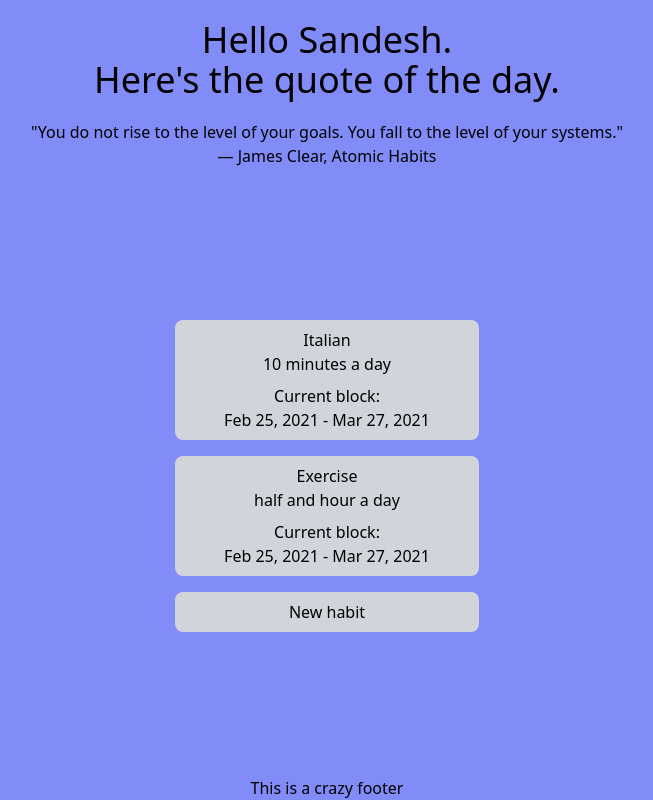
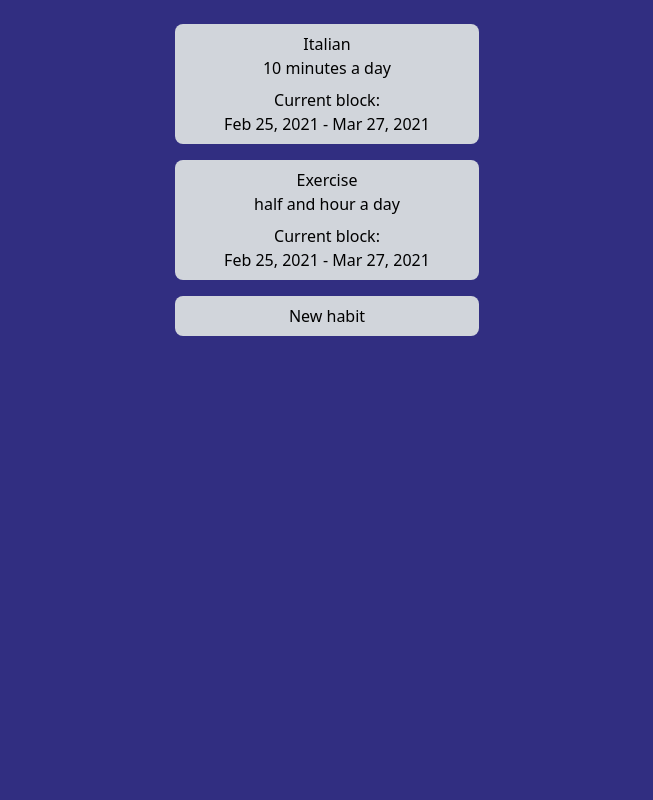
Before and after one commit to Schapagain/habit-tracker, a React (Create React App) app in the folder client/: page /home in a window 1280 px wide. Shown: the whole page, without its empty margins (313-966 px from the left). Built offline with nearby package versions, Linux system fonts and the light colour scheme.

Commit message:
add paths to about and features

```diff
--- a/client/src/components/AppHome.js
+++ b/client/src/components/AppHome.js
@@ -6,26 +6,25 @@ import {Route, Switch} from 'react-router-dom';
 import { GlobalContext } from '../context/GlobalState';
 import Landing from './Landing';
 import HabitHome from './HabitHome';
+import About from './About';
+import Features from './Features';
 
 const AppHome = (props) => {
-  const mainClass = "flex justify-between flex-col min-h-screen w-full bg-indigo-400"
+  const mainClass = "flex justify-between flex-col min-h-screen w-full"
   const { user } = useContext(GlobalContext);
   return (
     <div className={mainClass}>
-      <div>
-        <h1 className="text-4xl p-3 m-2">Hello {user.name || 'visitor'}.<br/> Here's the quote of the day.</h1>
-        <Quote />
-      </div>
       <Switch>
         <Route path="/" exact component={Landing} />
         <Route path="/habit" exact component={HabitHome} />
+        <Route path="/about" exact component={About} />
+        <Route path="/features" exact component={Features} />
         <Route path="/home" exact render={() => {
           return(
                 <HabitList />
           );
         }} />
       </Switch>
-      <h6>This is a crazy footer</h6>
       </div>
     // <GoogleLogin/>
   );
```
